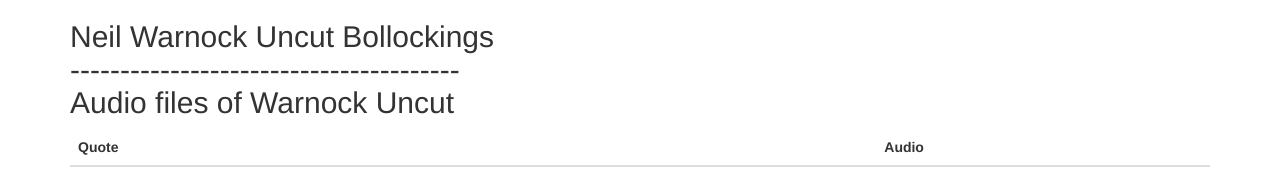
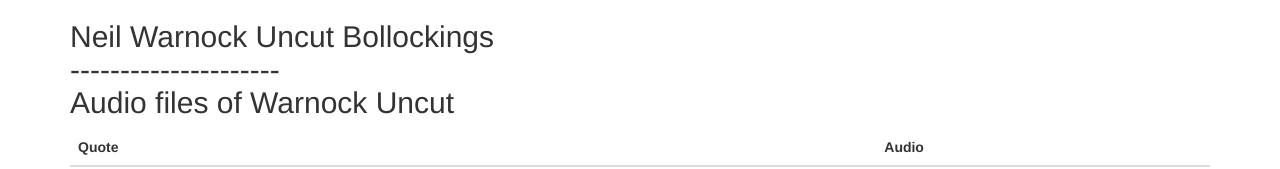
Before and after one commit to JakeWalsh97/Warnock-Uncut, a plain HTML site: page index.html in a window 1280 px wide. Shown: the top 169 px of the page. Drawn offline with nearby package versions, Linux system fonts and the light colour scheme.

Commit message:
Added border between titles

```diff
--- a/index.html
+++ b/index.html
@@ -12,7 +12,7 @@
 <body>
 
 <div class="container">
-  <h2>Neil Warnock Uncut Bollockings<br>---------------------------------------<br>Audio files of Warnock Uncut</h2>
+  <h2>Neil Warnock Uncut Bollockings<br>---------------------<br>Audio files of Warnock Uncut</h2>
   <table class="table table-hover">
     <thead>
       <tr>
```
